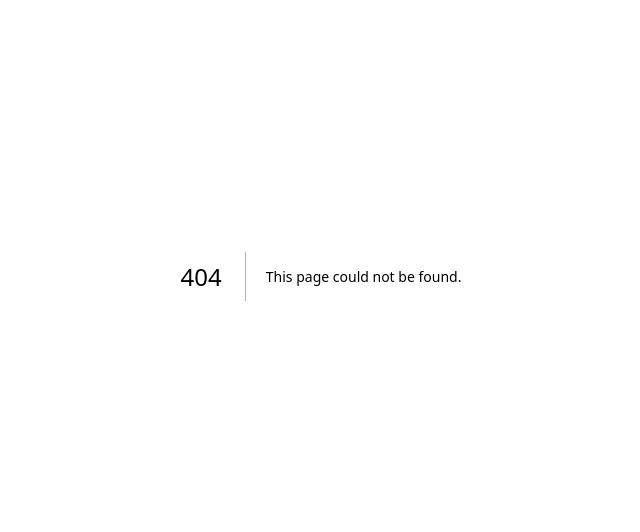
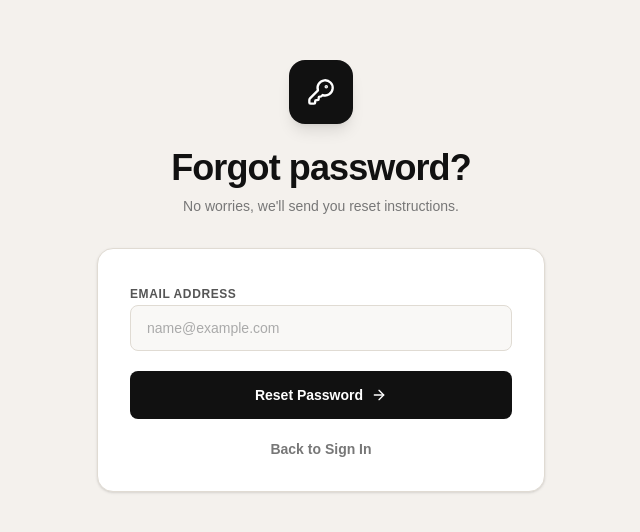
Before and after one commit to anamolhasan/equip-flow-client, a Next.js app: page /forgot-password in a window 1280 px wide. Before the commit this address had no page. Shown: the part 124-656 px from the top of the page, without its empty margins (319-959 px from the left). Built offline with nearby package versions, Linux system fonts and the light colour scheme.

Commit message:
forgot password

```diff
--- /dev/null
+++ b/app/forgot-password/page.tsx
@@ -0,0 +1,137 @@
+"use client";
+
+import { ArrowRight, KeyRound, Loader2, Mail } from "lucide-react";
+import Link from "next/link";
+import { useState } from "react";
+import { authClient } from "../lib/auth-client";
+
+export default function ForgotPasswordPage() {
+  const [email, setEmail] = useState("");
+  const [isSending, setIsSending] = useState(false);
+  const [error, setError] = useState<string | null>(null);
+  const [success, setSuccess] = useState(false);
+
+  const handleSubmit = async (e: React.FormEvent) => {
+    e.preventDefault();
+    setIsSending(true);
+    setError(null);
+
+    const { error } = await authClient.requestPasswordReset({
+      email: email,
+      redirectTo: process.env.NEXT_PUBLIC_APP_URL + "/reset-password"
+    })
+
+    setIsSending(false)
+    if (error) {
+      setError(error.message!)
+      return
+    }
+    setSuccess(true)
+  };
+
+  if (success) {
+    return (
+      <div className="flex min-h-screen flex-col bg-[#f4f1ed]"><main className="flex flex-1 items-center justify-center px-5 py-24 lg:px-8">
+        <div className="w-full max-w-md animate-in slide-in-from-bottom-8 fade-in duration-500">
+          <div className="rounded-2xl border border-[#e0dbd3] bg-white p-8 text-center shadow-sm">
+            <div className="mx-auto mb-6 flex h-16 w-16 items-center justify-center rounded-full bg-[#fdf5f2] text-[#e8612e]">
+              <Mail size={32} />
+            </div>
+            <h1 className="text-2xl font-extrabold tracking-tight text-[#111]" style={{ fontFamily: "var(--font-display)" }}>
+              Check your email
+            </h1>
+            <p className="mt-3 text-sm text-[#777]">
+              We&apos;ve sent a password reset link to <br />
+              <span className="font-bold text-[#111]">{email}</span>.
+            </p>
+            <div className="mt-8 flex flex-col gap-3">
+              <button
+                onClick={() => setSuccess(false)}
+                className="rounded-[8px] bg-[#111] py-3 text-sm font-bold text-white transition-all hover:bg-[#333] active:scale-[0.98]"
+              >
+                Resend Link
+              </button>
+              <Link
+                href="/login"
+                className="rounded-[8px] border border-[#e0dbd3] bg-white py-3 text-sm font-bold text-[#555] transition-all hover:bg-[#f9f8f6] hover:text-[#111] active:scale-[0.98]"
+              >
+                Back to Sign In
+              </Link>
+            </div>
+          </div>
+        </div>
+      </main>
+      </div>
+    );
+  }
+
+  return (
+    <div className="flex min-h-screen flex-col bg-[#f4f1ed]">
+      <main className="flex flex-1 items-center justify-center px-5 py-24 lg:px-8">
+        <div className="w-full max-w-md animate-in slide-in-from-bottom-8 fade-in duration-500">
+
+          <div className="mb-8 text-center">
+            <div className="mx-auto flex h-16 w-16 items-center justify-center rounded-2xl bg-[#111] text-white shadow-lg mb-6">
+              <KeyRound size={28} />
+            </div>
+            <h1 className="text-3xl font-extrabold tracking-tight text-[#111] sm:text-4xl" style={{ fontFamily: "var(--font-display)" }}>
+              Forgot password?
+            </h1>
+            <p className="mt-2 text-sm text-[#777]">
+              No worries, we&apos;ll send you reset instructions.
+            </p>
+          </div>
+
+          <div className="rounded-2xl border border-[#e0dbd3] bg-white p-6 shadow-sm sm:p-8">
+            {error && (
+              <div className="mb-6 rounded-lg border border-red-500/20 bg-red-500/10 p-3 text-center text-sm font-medium text-red-600">
+                {error}
+              </div>
+            )}
+
+            <form onSubmit={handleSubmit} className="space-y-5">
+              <div className="space-y-1.5">
+                <label className="text-xs font-bold uppercase tracking-wider text-[#555]">
+                  Email Address
+                </label>
+                <input
+                  type="email"
+                  value={email}
+                  onChange={(e) => setEmail(e.target.value)}
+                  placeholder="name@example.com"
+                  className="w-full rounded-[8px] border border-[#e0dbd3] bg-[#f9f8f6] px-4 py-3 text-sm text-[#111] placeholder-[#aaa] outline-none transition-all focus:border-[#e8612e] focus:bg-white focus:ring-1 focus:ring-[#e8612e]/30"
+                  required
+                />
+              </div>
+
+              <button
+                type="submit"
+                disabled={isSending}
+                className="group flex w-full items-center justify-center gap-2 rounded-[8px] bg-[#111] py-3.5 text-sm font-bold text-white transition-all hover:bg-[#333] active:scale-[0.98] disabled:cursor-not-allowed disabled:opacity-70 disabled:hover:scale-100"
+              >
+                {isSending ? (
+                  <>
+                    <Loader2 size={16} className="animate-spin" />
+                    Sending link...
+                  </>
+                ) : (
+                  <>
+                    Reset Password
+                    <ArrowRight size={16} className="transition-transform group-hover:translate-x-1" />
+                  </>
+                )}
+              </button>
+
+              <Link
+                href="/login"
+                className="mt-4 flex w-full justify-center text-sm font-bold text-[#777] hover:text-[#e8612e] transition-colors"
+              >
+                Back to Sign In
+              </Link>
+            </form>
+          </div>
+        </div>
+      </main>
+    </div>
+  );
+}
--- a/package.json
+++ b/package.json
@@ -11,7 +11,11 @@
   "dependencies": {
     "next": "16.2.3",
     "react": "19.2.4",
-    "react-dom": "19.2.4"
+    "react-dom": "19.2.4",
+    "recharts": "^3.8.1",
+    "server-only": "^0.0.1",
+    "slugify": "^1.6.9",
+    "sonner": "^2.0.7"
   },
   "devDependencies": {
     "@tailwindcss/postcss": "^4",
```
Also changed, not shown: 1 other file (tests, documents, lock files or other folders).
